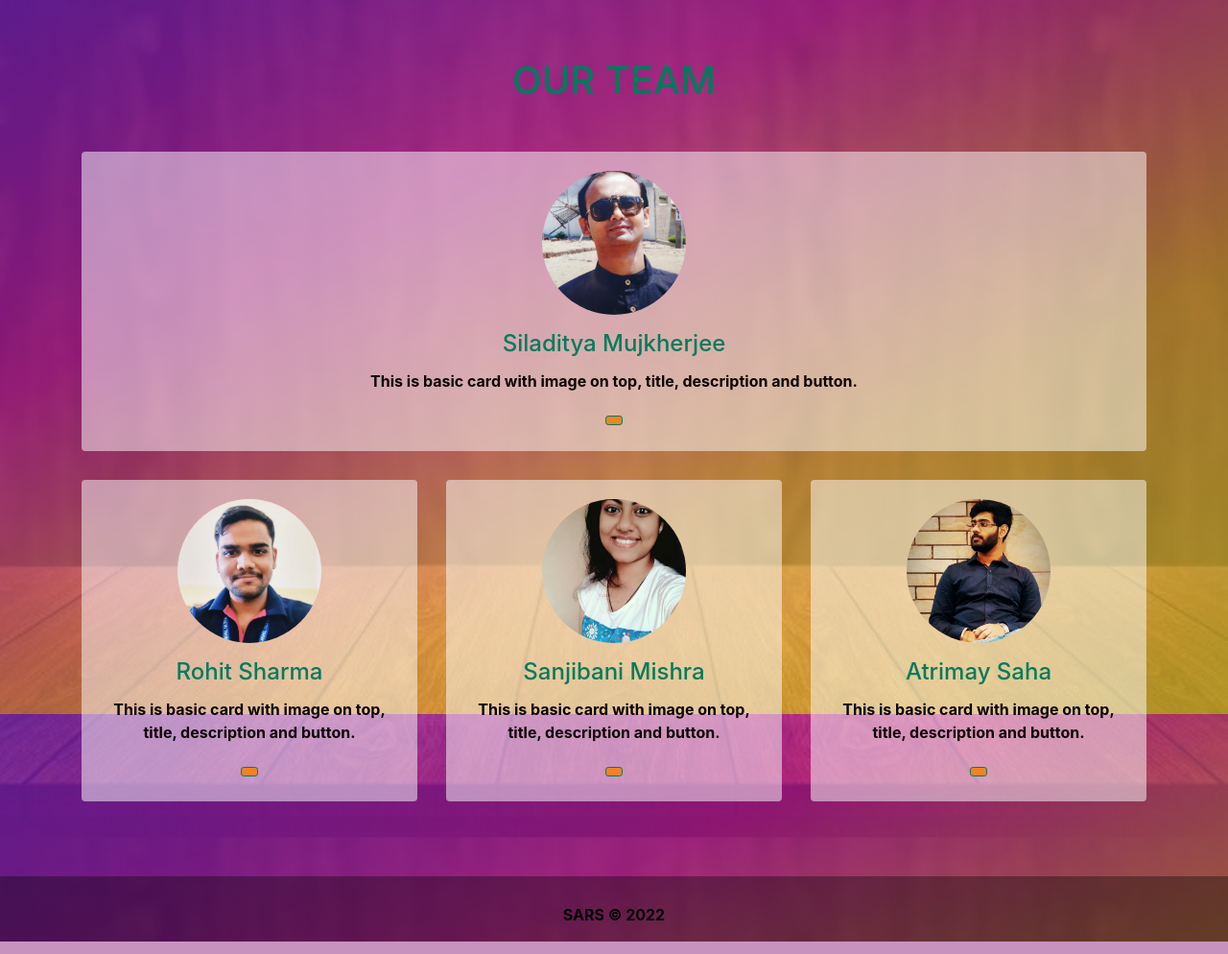
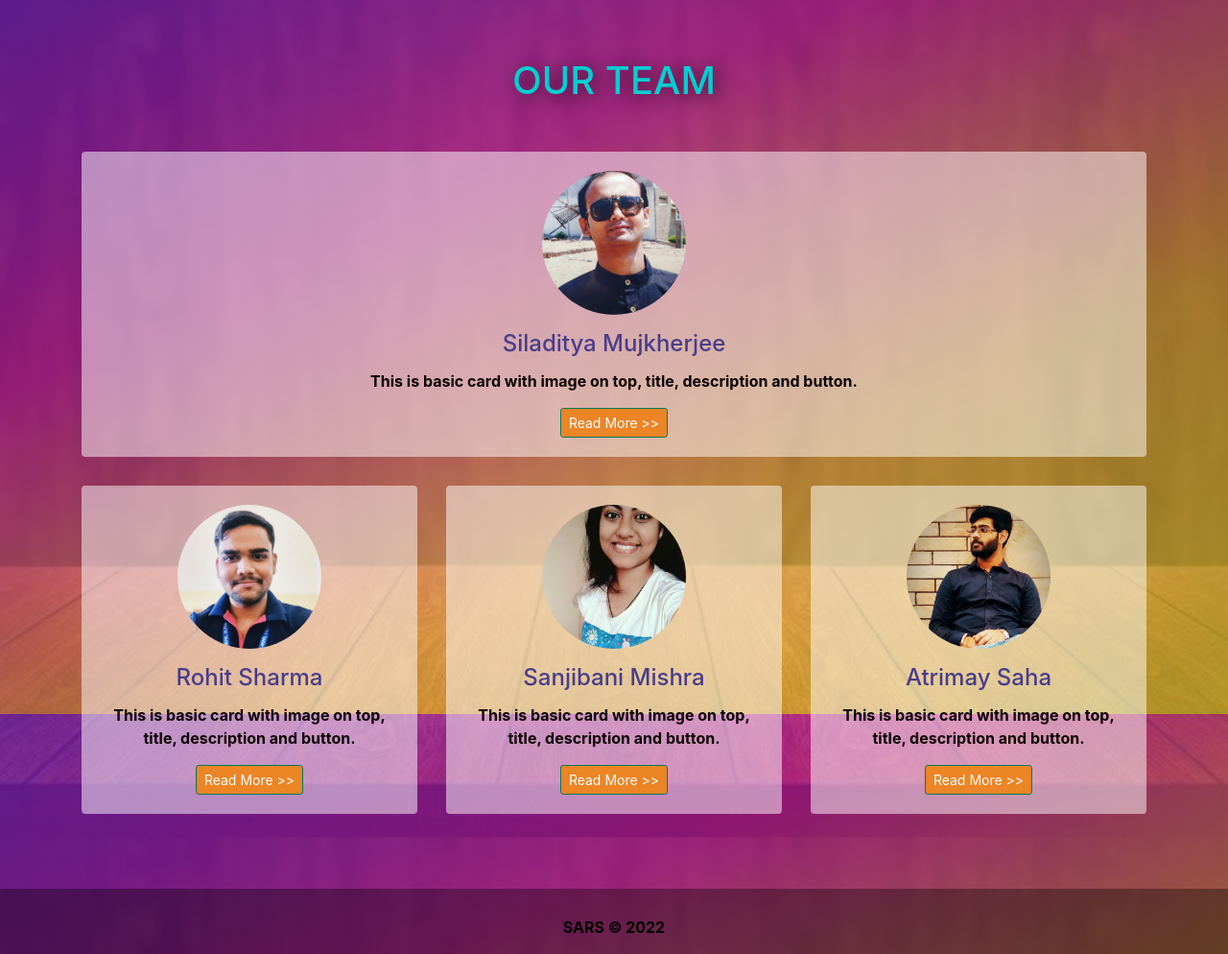
Before and after one commit to Master-Atrimoy/Face_Recog_Frontend, a Django app: page /about in a window 1280 px wide. Shown: the part 56-1050 px from the top of the page at 96% size. Run offline with Django 4.2, Linux system fonts and the light colour scheme; some libraries are stand-ins or nearby versions.

Commit message:
Updated About Us

```diff
--- a/static/style.css
+++ b/static/style.css
@@ -3,7 +3,9 @@
    padding: 0;
 
  }
-
+ /* html,body{
+   height: 100%;
+ } */
  /* center {
     margin: auto;
     width: 100%;
@@ -13,7 +15,7 @@
 body{
   /* overflow: hidden; */
   background:linear-gradient(155deg,rgba(131, 39, 218, 0.65), rgba(212, 33, 173, 0.65), rgba(238, 168, 63, 0.65), rgba(233, 208, 50, 0.65)),url('images/background.jpg') no-repeat fixed;
-      width: 100vw;
+    width: 100vw;
     height: 100vh;
     background-size: cover;
     /* min-width: 1280px; */
@@ -172,9 +174,10 @@ section {
 
 section .section-title {
   text-align: center;
-  color: #007b5e;
+  color: darkturquoise;
   margin-bottom: 50px;
   text-transform: uppercase;
+  text-shadow: 3px  3px  20px rgba(20, 9, 9, 0.8);
 }
 #team {
   padding: 60px 0;
@@ -276,7 +279,7 @@ section .section-title {
 }
 .frontside .card .card-title,
 .backside .card .card-title {
-  color: #007b5e !important;
+  color: darkslateblue !important;
 }
 
 .frontside .card .card-body img {
--- a/templates/about.html
+++ b/templates/about.html
@@ -6,7 +6,7 @@
 {% block body %}
 <section id="team" class="pb-5">
     <div class="container">
-        <h5 class="section-title h1">OUR TEAM</h5>
+        <h1 class="section-title h1">OUR TEAM</h1>
         <div class="row">
             <!-- Team Guide -->
             <div class="col-xl-12 col-md-12 align-items-strech">
@@ -18,7 +18,7 @@
                                     <p><img class=" img-fluid" src="{% static 'images/sm_sir.jpg' %}" alt="card image"></p>
                                     <h4 class="card-title">Siladitya Mujkherjee</h4>
                                     <p class="card-text">This is basic card with image on top, title, description and button.</p>
-                                    <a href="#" class="btn btn-primary btn-sm"><i class="fa fa-plus"></i></a>
+                                    <a href="#" class="btn btn-primary btn-sm">Read More >></a>
                                 </div>
                             </div>
                         </div>
@@ -66,7 +66,7 @@
                                     <p><img class=" img-fluid" src="{% static 'images/rohit.jpg' %}" alt="card image"></p>
                                     <h4 class="card-title">Rohit Sharma</h4>
                                     <p class="card-text">This is basic card with image on top, title, description and button.</p>
-                                    <a href="#" class="btn btn-primary btn-sm"><i class="fa fa-plus"></i></a>
+                                    <a href="#" class="btn btn-primary btn-sm">Read More >><i class="fa fa-plus"></i></a>
                                 </div>
                             </div>
                         </div>
@@ -114,7 +114,7 @@
                                     <p><img class=" img-fluid" src="{% static 'images/mishri.jpg' %}" alt="card image"></p>
                                     <h4 class="card-title">Sanjibani Mishra</h4>
                                     <p class="card-text">This is basic card with image on top, title, description and button.</p>
-                                    <a href="#" class="btn btn-primary btn-sm"><i class="fa fa-plus"></i></a>
+                                    <a href="#" class="btn btn-primary btn-sm">Read More >><i class="fa fa-plus"></i></a>
                                 </div>
                             </div>
                         </div>
@@ -162,7 +162,7 @@
                                     <p><img class=" img-fluid" src="{% static 'images/grim_reaper.jpg' %}" alt="card image"></p>
                                     <h4 class="card-title">Atrimay Saha</h4>
                                     <p class="card-text">This is basic card with image on top, title, description and button.</p>
-                                    <a href="#" class="btn btn-primary btn-sm"><i class="fa fa-plus"></i></a>
+                                    <a href="#" class="btn btn-primary btn-sm">Read More >><i class="fa fa-plus"></i></a>
                                 </div>
                             </div>
                         </div>
```
Also changed, not shown: templates/reg_teacher.html (line endings or trailing spaces).
